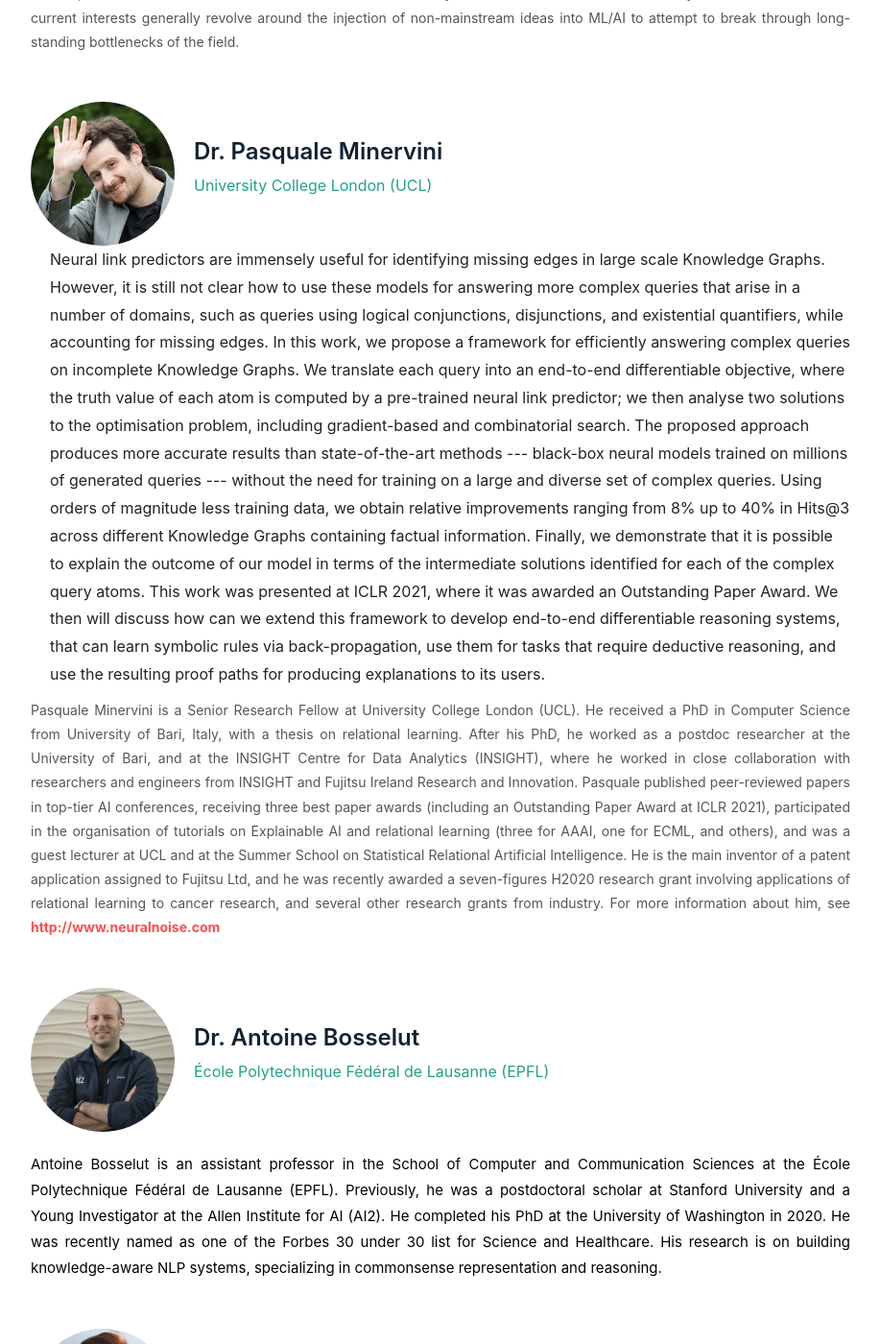
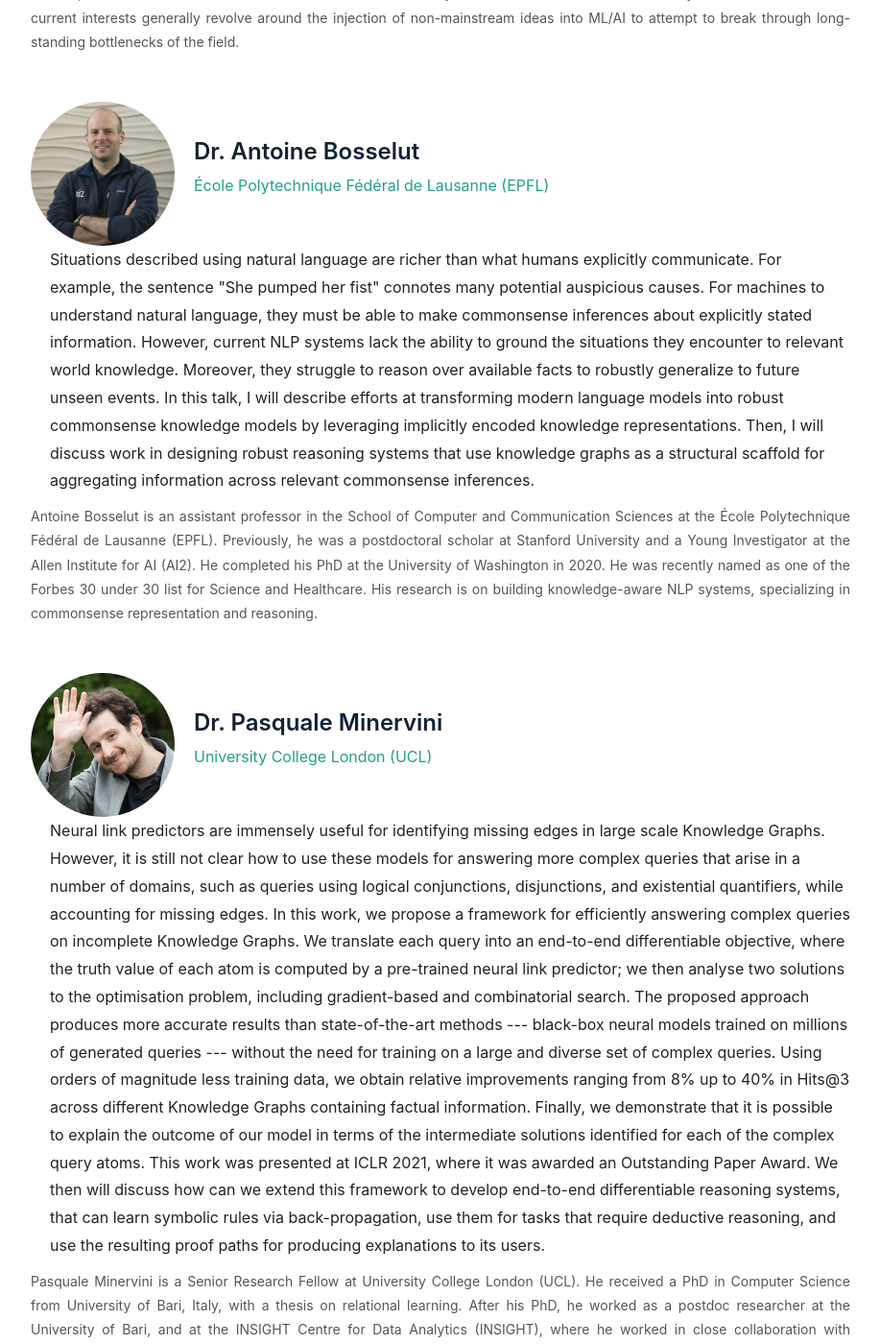
Before and after one commit to krhcai/krhcai.github.io, a Jekyll site: the page built from index.html, in a window 1280 px wide and 1400 px high, scrolled down 2218 px. Shown: the whole window at 96% size, without its empty margins (181-1098 px from the left). Built offline with Jekyll 4.4.1, drawn with Linux system fonts in a browser that asks for light colours; nearby versions of some CDN libraries; the list of posts is cut into pages by our own code.

Commit message:
added AB's abstract

```diff
--- a/index.html
+++ b/index.html
@@ -81,8 +81,38 @@ key: page-index
             2010 National Academy of Sciences Committee on the Analysis of Massive Data.  His current interests generally revolve around the
             injection of non-mainstream ideas into ML/AI to attempt to break through long-standing bottlenecks of the field.
         </div>
+    </div>
 
+    <div style="margin-top:50px">
+        <div class="image-cropper" style="float:left;  margin-right: 20px">
+            <img src="assets/images/speakers/ab.png" class="rounded" />
+        </div>
+        <div style="float:left;"">
+            <div class="name">Dr. Antoine Bosselut</div>
+            <div class="affil">École Polytechnique Fédéral de Lausanne (EPFL)</div>
 
+        </div>
+        <div style="clear:both;""></div>
+        <!-- <div style="margin-left:20px; margin-top: 30px; color:rgb(53, 17, 17); font-size:12px"><i>Abstract</i></div> -->
+        <!-- <h4 class="abstract-title">Logical Neural Networks: Tow</h4>-->
+        <div class="abstract">
+            Situations described using natural language are richer than what humans explicitly communicate.
+            For example, the sentence "She pumped her fist" connotes many potential auspicious causes.
+            For machines to understand natural language, they must be able to make commonsense inferences about explicitly stated information.
+            However, current NLP systems lack the ability to ground the situations they encounter to relevant world knowledge.
+            Moreover, they struggle to reason over available facts to robustly generalize to future unseen events.
+            In this talk, I will describe efforts at transforming modern language models into robust commonsense knowledge models by
+            leveraging implicitly encoded knowledge representations.
+            Then, I will discuss work in designing robust reasoning systems that use knowledge graphs as a structural scaffold for
+            aggregating information across relevant commonsense inferences.
+        </div>
+        <div class="bio">
+            Antoine Bosselut is an assistant professor in the School of Computer and Communication Sciences at the École Polytechnique Fédéral de Lausanne (EPFL).
+            Previously, he was a postdoctoral scholar at Stanford University and a Young Investigator at the Allen Institute for AI (AI2).
+            He completed his PhD at the University of Washington in 2020.
+            He was recently named as one of the Forbes 30 under 30 list for Science and Healthcare.
+            His research is on building knowledge-aware NLP systems, specializing in commonsense representation and reasoning.
+        </div>
     </div>
 
     <div style="margin-top:50px">
@@ -130,34 +160,6 @@ key: page-index
             grants from industry. For more information about him, see <a href="http://www.neuralnoise.com">http://www.neuralnoise.com</a>
         </div>
     </div>
-
-    <div style="margin-top:50px">
-        <div class="image-cropper" style="float:left;  margin-right: 20px">
-            <img src="assets/images/speakers/ab.png" class="rounded" />
-        </div>
-        <div style="float:left;"">
-            <div class="name">Dr. Antoine Bosselut</div>
-            <div class="affil">École Polytechnique Fédéral de Lausanne (EPFL)</div>
-
-        </div>
-        <div style="clear:both;""></div>
-        <!-- <div style="margin-left:20px; margin-top: 30px; color:rgb(53, 17, 17); font-size:12px"><i>Abstract</i></div> -->
-        <!-- <h4 class="abstract-title">Logical Neural Networks: Tow</h4>
-        <div class="abstract">
-
-        </div> -->
-        <div class="bio_panel">
-            Antoine Bosselut is an assistant professor in the School of Computer and Communication Sciences at the École Polytechnique Fédéral de Lausanne (EPFL).
-            Previously, he was a postdoctoral scholar at Stanford University and a Young Investigator at the Allen Institute for AI (AI2).
-            He completed his PhD at the University of Washington in 2020.
-            He was recently named as one of the Forbes 30 under 30 list for Science and Healthcare.
-            His research is on building knowledge-aware NLP systems, specializing in commonsense representation and reasoning.
-        </div>
-
-
-    </div>
-
-
 
     <div style="margin-top:50px">
         <div class="image-cropper" style="float:left;  margin-right: 20px">
```
